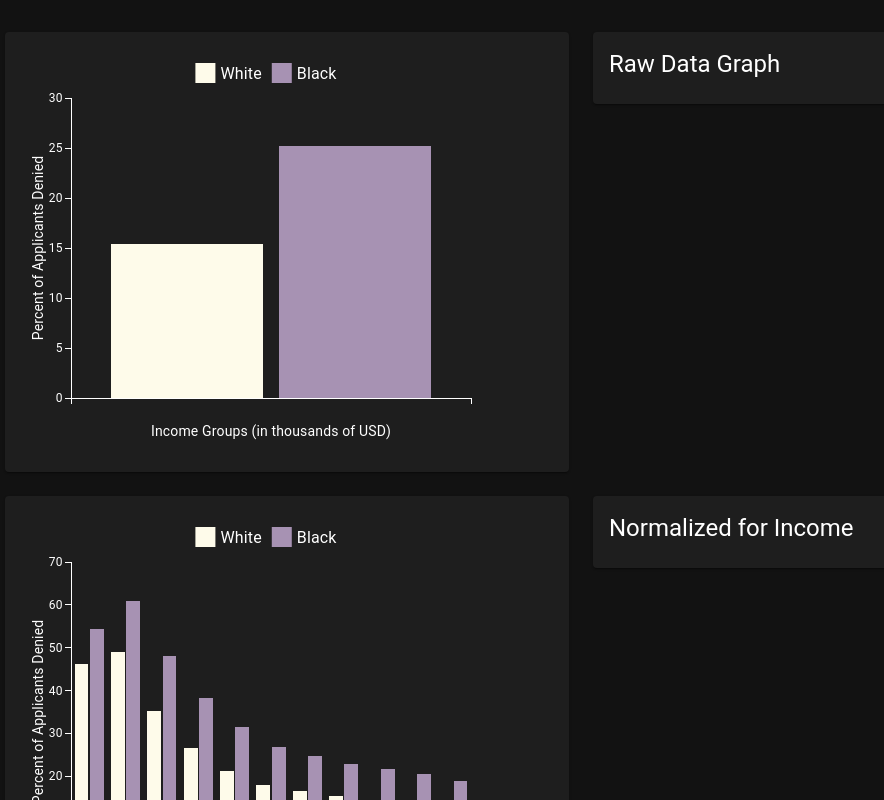
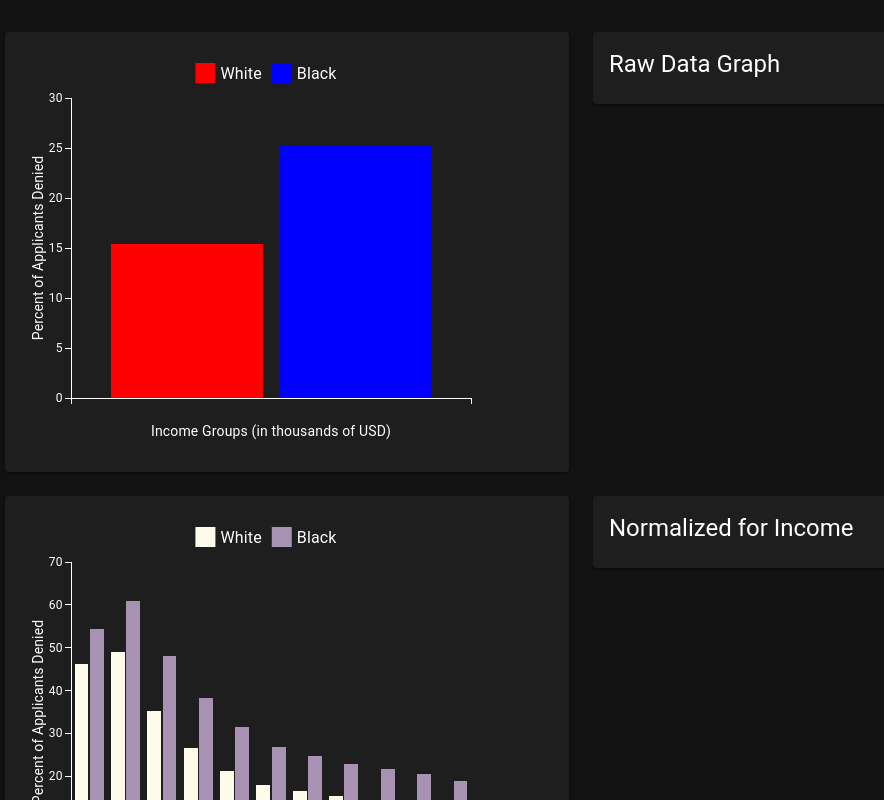
Before and after one commit to neilantony2710/HousingDiscrimination, a React (Create React App) app: page / in a window 1280 px wide. Shown: the top 800 px of the page, without its empty margins (59-943 px from the left). Built offline with nearby package versions, Linux system fonts and the light colour scheme.

Commit message:
Adjusted colors of graph

```diff
--- a/src/RawGraph.js
+++ b/src/RawGraph.js
@@ -18,12 +18,12 @@ export default function RawGraph() {
           {
             label: "White",
             data: [15.44],
-            color: "#FEFBEA",
+            color: "red",
           },
           {
             label: "Black",
             data: [25.18],
-            color: "#A792B3",
+            color: "blue",
           },
         ]}
         s
```
